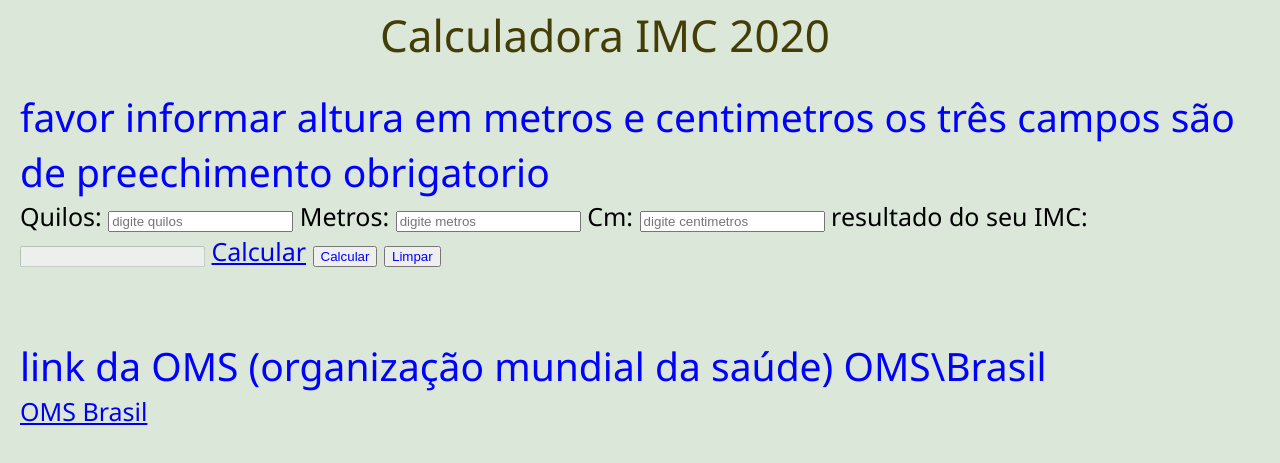
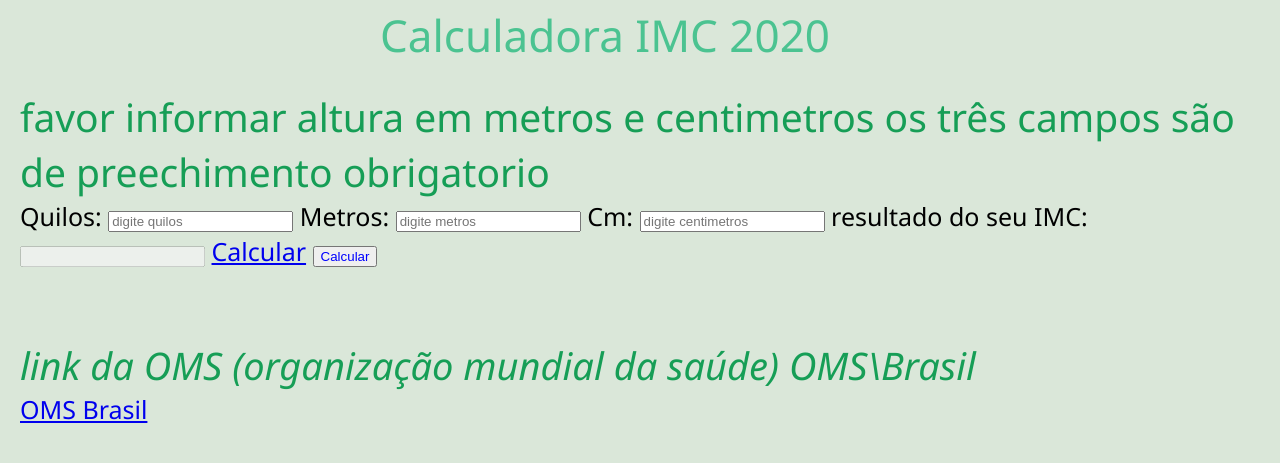
Before and after one commit to EliasMartins007/IMCjavascript, a plain HTML site: page app_calculo_imc_elias_martins/index.html in a window 1280 px wide. Shown: the part 173-636 px from the top of the page. Drawn offline with Linux system fonts and the light colour scheme.

Commit message:
antes da alteração

```diff
--- a/app_calculo_imc_elias_martins/css/style.css
+++ b/app_calculo_imc_elias_martins/css/style.css
@@ -10,13 +10,18 @@ h1 {
   padding-left: 280px;
   position: absolute;
   left: 100px;
-  color: rgb(68, 62, 6);
+  color: rgb(75, 195, 145);
   font-size: 44px;
 }
 h2 {
   font-size: 39px;
   padding-left: 280;
-  color: blue;
+  color: rgb(22, 158, 86);
+}
+h3 {
+  font-size: 38px;
+  font-style: italic;
+  color: rgb(22, 158, 86);
 }
 .principal {
   padding-top: 50px;
--- a/app_calculo_imc_elias_martins/index.html
+++ b/app_calculo_imc_elias_martins/index.html
@@ -54,18 +54,16 @@
           <input
             type="submit"
             value="Calcular"
-            onclick="calcularIMC"
+            onclick="calcularIMC()"
             class="sub"
           />
           <!-- aki chama function 06/10/2020 elias-->
-
-          <input type="submit" value="Limpar" id="btnLimpar" class="sub" />
         </fieldset>
       </form>
 
       <br />
       <br />
-      <h2>link da OMS (organização mundial da saúde) OMS\Brasil</h2>
+      <h3>link da OMS (organização mundial da saúde) OMS\Brasil</h3>
       <div>
         <p>
           <a
--- a/app_calculo_imc_elias_martins/js/index.js
+++ b/app_calculo_imc_elias_martins/js/index.js
@@ -8,14 +8,14 @@ function start() {
 
 // console.log('teste');
 
-// function calcularImc(metros, centimetro, peso) {
-//   //tentando colocar nessa função
-//   var formulario = document.getElementById('formulario');
-//   var alturaAoquadrado = metros + centimetro ** 2; //elevo ao quadrado a altura em colocao em uma variavel
-//   var imc = alturaAoquadrado / peso;
-//   //return (formulario.imc.value = imc.toFixed(2));
-//   formulario.imc.value = imc.toFixed(2);
-// }
+function calcularImc2(metros, centimetro, peso) {
+  //tentando colocar nessa função
+  var formulario = document.getElementById('formulario');
+  var alturaAoquadrado = metros + centimetro ** 2; //elevo ao quadrado a altura em colocao em uma variavel
+  var imc = alturaAoquadrado / peso;
+  //return (formulario.imc.value = imc.toFixed(2));
+  formulario.imc.value = imc.toFixed(2);
+}
 
 //teste 06/10/2020 elias
 calcularIMC = function () {
@@ -35,4 +35,5 @@ function validar() {
 }
 function preventSubmit(event) {
   event.preventSubmit();
+  //preventDefault  olhar aki
 }
```
